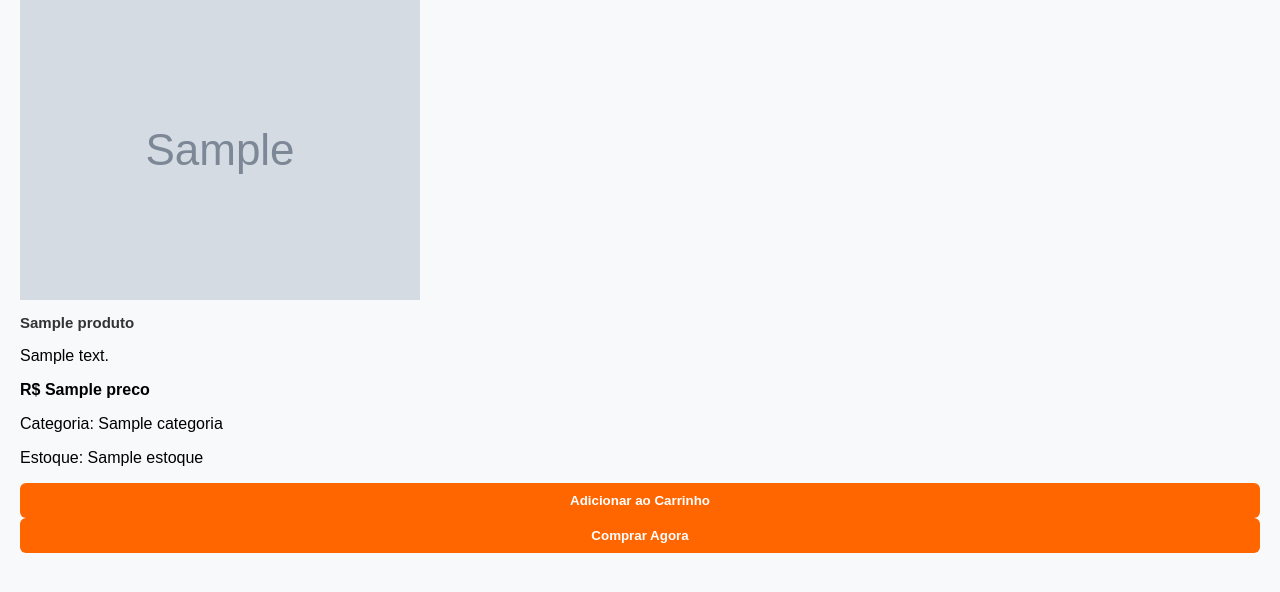
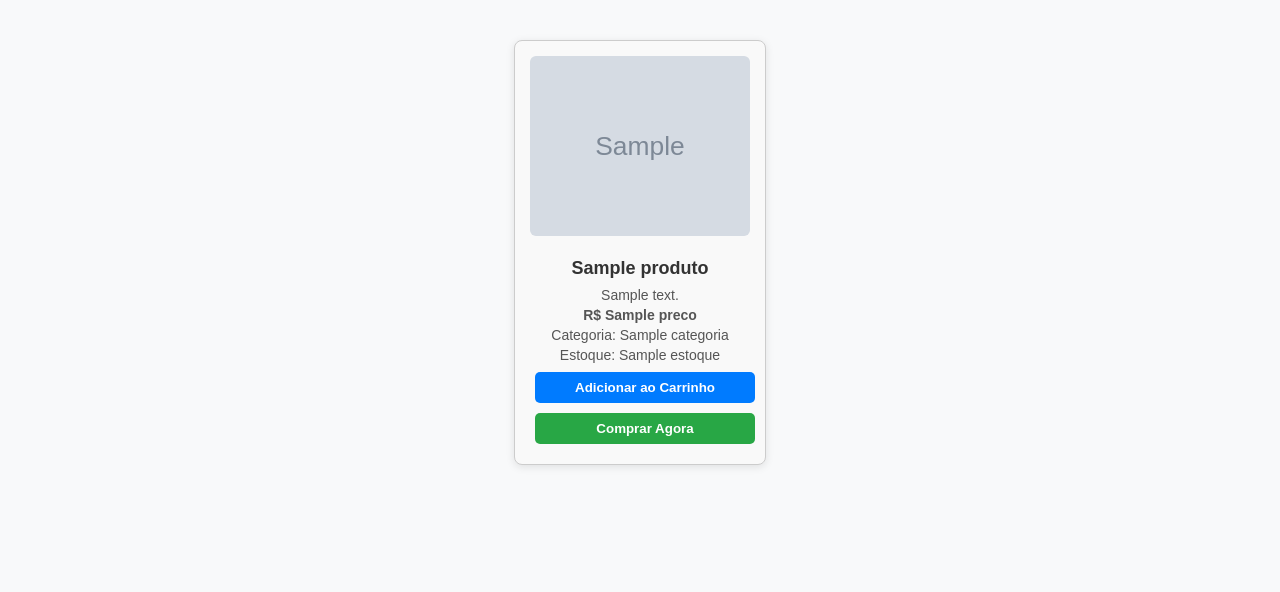
Before and after one commit to brzRaven01001/nerd-shop, a Flask app: page /pc in a window 1280 px wide; the page is wider, and only the part inside the window is pictured. Shown: the part 76-668 px from the top of that part. Run offline with Flask 3, Linux system fonts and the light colour scheme; grey boxes marked "Sample" are stand-in pictures; a database or web service that is not in the repository returns one stand-in record (values such as "Sample title"); some libraries are stand-ins or nearby versions.

Commit message:
Update: Aba de pc com tamanhos corrigidos

```diff
--- a/static/pc.css
+++ b/static/pc.css
@@ -144,25 +144,79 @@
   margin: auto;
 }
 
-.card {
-  background: #fff;
-  border: 1px solid #ddd;
-  border-radius: 10px;
-  padding: 15px;
-  text-align: center;
-  box-shadow: 0 2px 6px rgba(0,0,0,0.1);
-  position: relative;
-  transition: transform 0.2s ease;
+/* ====== PRODUTOS ====== */
+.produtos-container {
+    display: flex;
+    flex-wrap: wrap;
+    gap: 20px;
+    justify-content: center;
+    margin: 40px auto;
+    max-width: 1200px;
+    padding: 0 20px;
 }
 
-.card:hover {
-  transform: translateY(-5px);
+.produto-card {
+    border: 1px solid #ccc;
+    border-radius: 8px;
+    padding: 15px;
+    width: 220px;
+    text-align: center;
+    background: #f9f9f9;
+    box-shadow: 0 2px 8px rgba(0,0,0,0.1);
+    transition: transform 0.3s ease;
 }
 
-.card img {
-  max-width: 140px;
-  margin: 10px auto;
-  display: block;
+.produto-card:hover {
+    transform: translateY(-5px);
+}
+
+.produto-card img {
+    width: 100%;
+    height: 180px;
+    object-fit: cover;
+    border-radius: 6px;
+    margin-bottom: 10px;
+}
+
+.produto-card h3 {
+    margin: 8px 0;
+    font-size: 18px;
+    color: #333;
+}
+
+.produto-card p {
+    margin: 4px 0;
+    font-size: 14px;
+    color: #555;
+}
+
+.btn-carrinho,
+.btn-comprar {
+    display: inline-block;
+    padding: 8px 12px;
+    margin: 5px;
+    border: none;
+    border-radius: 5px;
+    font-weight: bold;
+    cursor: pointer;
+    color: #fff;
+    transition: background 0.3s;
+}
+
+.btn-carrinho {
+    background: #007bff;
+}
+
+.btn-carrinho:hover {
+    background: #0056b3;
+}
+
+.btn-comprar {
+    background: #28a745;
+}
+
+.btn-comprar:hover {
+    background: #1e7e34;
 }
 
 h3 {
```
Also changed, not shown: templates/cadastro.html (+1 -30 lines).
